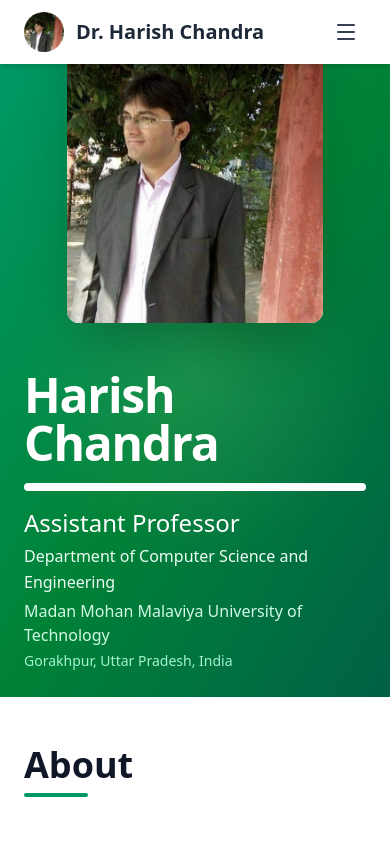
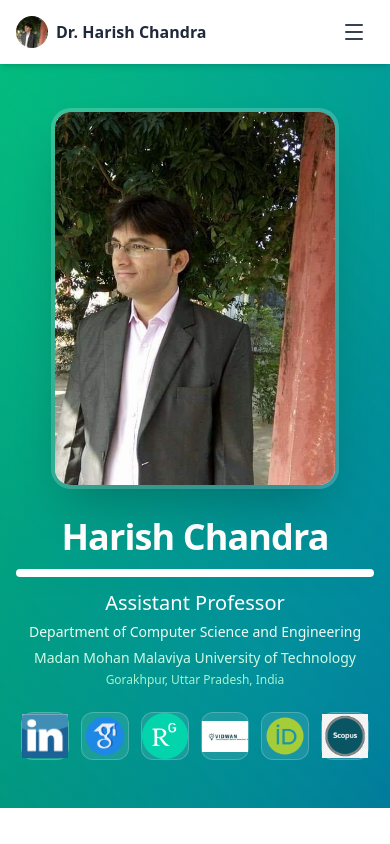
Before and after one commit to Gssprincesahu/Harishchandra, a React app in the folder frontend/: page / in a window 390 px wide. Shown: the top 844 px of the page. Built offline with nearby package versions, Linux system fonts and the light colour scheme; the HTML template or start-up script is replaced by a standard one.

Commit message:
mobile update

```diff
--- a/frontend/src/NavFoot/Navbar.jsx
+++ b/frontend/src/NavFoot/Navbar.jsx
@@ -29,17 +29,17 @@ export default function Navbar() {
         transition={{ duration: 0.5 }}
         className="fixed top-0 w-full z-40 bg-white shadow-md"
       >
-        <div className="flex items-center justify-between h-16 px-6">
+        <div className="flex items-center justify-between h-16 px-4 sm:px-6">
           {/* LEFT: Logo */}
           <div className="flex items-center shrink-0">
-            <div className="w-10 h-10 rounded-full overflow-hidden mr-3">
+            <div className="w-8 h-8 sm:w-10 sm:h-10 rounded-full overflow-hidden mr-2 sm:mr-3">
               <img
                 src="/Dr_Harish_Chandra.jpg"
                 alt="Dr. Harish Chandra"
                 className="w-full h-full object-cover"
               />
             </div>
-            <span className="text-xl font-semibold text-gray-800 whitespace-nowrap">
+            <span className="text-base sm:text-xl font-semibold text-gray-800">
               Dr. Harish Chandra
             </span>
           </div>
@@ -83,7 +83,7 @@ export default function Navbar() {
             animate={{ opacity: 1 }}
             exit={{ opacity: 0 }}
             transition={{ duration: 0.3 }}
-            className="lg:hidden fixed inset-0 z-50 bg-white bg-opacity-40"
+            className="lg:hidden fixed inset-0 z-50 bg-black bg-opacity-50"
             onClick={() => setIsOpen(false)}
           >
             <motion.aside
@@ -91,11 +91,11 @@ export default function Navbar() {
               animate={{ x: 0 }}
               exit={{ x: '-100%' }}
               transition={{ type: 'tween', duration: 0.3 }}
-              className="fixed left-0 top-0 bottom-0 w-[70%] bg-white shadow-lg"
+              className="fixed left-0 top-0 bottom-0 w-[75%] max-w-xs bg-white shadow-lg overflow-y-auto"
               onClick={(e) => e.stopPropagation()}
             >
-            <div className="p-6">
-              <div className="flex items-center mb-8 pb-4 border-b">
+            <div className="p-4 sm:p-6">
+              <div className="flex items-center mb-6 pb-4 border-b border-gray-200">
                 <div className="w-10 h-10 rounded-full overflow-hidden mr-3">
                   <img
                     src="/Dr_Harish_Chandra.jpg"
@@ -103,7 +103,7 @@ export default function Navbar() {
                     className="w-full h-full object-cover"
                   />
                 </div>
-                <span className="text-lg font-semibold">Dr. Satvik Vats</span>
+                <span className="text-base sm:text-lg font-semibold text-gray-800">Dr. Harish Chandra</span>
               </div>
 
               <nav className="space-y-2">
@@ -117,7 +117,7 @@ export default function Navbar() {
                     <Link
                       to={item.path}
                       onClick={() => setIsOpen(false)}
-                      className="block px-4 py-3 text-gray-700 hover:bg-green-600 hover:text-white rounded"
+                      className="block px-4 py-3 text-sm sm:text-base text-gray-700 hover:bg-green-600 hover:text-white rounded-md transition-colors duration-200"
                     >
                       {item.name}
                     </Link>
--- a/frontend/src/WebPages/HomePage/Herosection.jsx
+++ b/frontend/src/WebPages/HomePage/Herosection.jsx
@@ -9,26 +9,34 @@ import { motion } from 'framer-motion';
 
 function Herosection() {
   return (
-    <section className="h-[75vh] bg-linear-to-br from-emerald-600 via-green-700 to-emerald-800 relative overflow-hidden">
-        <div className="absolute inset-0 bg-[radial-gradient(circle_at_50%_50%,rgba(255,255,255,0.1),transparent_50%)]"></div>
+    <section className="min-h-fit md:h-[79vh] bg-linear-to-br from-emerald-500 via-teal-600 to-cyan-700 relative overflow-hidden">
+        {/* Animated gradient overlay */}
 
-        <div className="relative h-full max-w-6xl mx-auto px-6 flex items-center justify-center">
-          <div className="grid grid-cols-1 md:grid-cols-2 gap-12 items-center w-full">
+        <div className="absolute inset-0 bg-linear-to-tr from-emerald-600/30 via-transparent to-cyan-500/20"></div>
+
+        {/* Radial glow effect */}
+        <div className="absolute inset-0 bg-[radial-gradient(circle_at_30%_20%,rgba(16,185,129,0.3),transparent_50%),radial-gradient(circle_at_70%_80%,rgba(6,182,212,0.2),transparent_50%)]"></div>
+
+        {/* Subtle pattern overlay */}
+        <div className="absolute inset-0 opacity-10 bg-[repeating-linear-gradient(45deg,transparent,transparent_10px,rgba(255,255,255,0.05)_10px,rgba(255,255,255,0.05)_20px)]"></div>
+
+        <div className="relative h-full max-w-6xl mx-auto px-4 sm:px-6 py-12 md:py-0 md:flex md:items-center md:justify-center">
+          <div className="grid grid-cols-1 md:grid-cols-2 gap-8 md:gap-12 items-center w-full">
             <motion.div
               initial={{ opacity: 0, x: -50 }}
               animate={{ opacity: 1, x: 0 }}
               transition={{ duration: 0.8, delay: 0.2 }}
-              className="flex justify-center"
+              className="flex justify-center order-1 md:order-0"
             >
               <motion.div
-                whileHover={{ scale: 1.05 }}
+                whileHover={{ scale: 1.05, rotate: 1 }}
                 transition={{ duration: 0.3 }}
-                className="w-64 h-80 md:w-80 md:h-96 bg-white rounded-xl shadow-2xl overflow-hidden"
+                className="w-full max-w-70 aspect-3/4 sm:w-72 sm:h-96 md:w-80 md:h-96 bg-linear-to-br from-white to-emerald-50 rounded-2xl shadow-2xl overflow-hidden ring-4 ring-white/20 backdrop-blur-sm"
               >
                 <img
                   src={profPhoto}
                   alt="Dr. Harish Chandra"
-                  className="w-full h-full object-cover"
+                  className="w-full h-full object-cover object-top"
                 />
               </motion.div>
             </motion.div>
@@ -37,14 +45,14 @@ function Herosection() {
               initial={{ opacity: 0, x: 50 }}
               animate={{ opacity: 1, x: 0 }}
               transition={{ duration: 0.8, delay: 0.4 }}
-              className="space-y-4 text-left md:text-left"
+              className="space-y-3 sm:space-y-4 text-center md:text-left order-2 md:order-0"
             >
-              <div className="space-y-4">
+              <div className="space-y-3 sm:space-y-4">
                 <motion.h1
                   initial={{ opacity: 0, y: 20 }}
                   animate={{ opacity: 1, y: 0 }}
                   transition={{ duration: 0.6, delay: 0.6 }}
-                  className="text-5xl md:text-6xl font-bold text-white tracking-tight hover:text-emerald-100 transition-colors duration-300 cursor-default"
+                  className="text-4xl sm:text-5xl md:text-6xl font-bold text-white tracking-tight hover:text-emerald-100 transition-colors duration-300 cursor-default"
                 >
                   Harish Chandra
                 </motion.h1>
@@ -52,7 +60,7 @@ function Herosection() {
                   initial={{ width: 0 }}
                   animate={{ width: '100%' }}
                   transition={{ duration: 0.8, delay: 0.8 }}
-                  className="h-2 bg-white rounded-full"
+                  className="h-2 bg-white rounded-full shadow-lg"
                 ></motion.div>
               </div>
 
@@ -60,13 +68,13 @@ function Herosection() {
                 initial={{ opacity: 0 }}
                 animate={{ opacity: 1 }}
                 transition={{ duration: 0.6, delay: 1 }}
-                className="space-y-1"
+                className="space-y-1 sm:space-y-1.5"
               >
                 <motion.p
                   initial={{ opacity: 0, y: 10 }}
                   animate={{ opacity: 1, y: 0 }}
                   transition={{ delay: 1.1 }}
-                  className="text-2xl md:text-2xl text-white font-light"
+                  className="text-xl sm:text-2xl md:text-2xl text-white font-light"
                 >
                   Assistant Professor
                 </motion.p>
@@ -74,7 +82,7 @@ function Herosection() {
                   initial={{ opacity: 0, y: 10 }}
                   animate={{ opacity: 1, y: 0 }}
                   transition={{ delay: 1.2 }}
-                  className="text-base md:text-lg text-emerald-50 leading-relaxed"
+                  className="text-sm sm:text-base md:text-lg text-emerald-50 leading-relaxed"
                 >
                   Department of Computer Science and Engineering
                 </motion.p>
@@ -82,7 +90,7 @@ function Herosection() {
                   initial={{ opacity: 0, y: 10 }}
                   animate={{ opacity: 1, y: 0 }}
                   transition={{ delay: 1.3 }}
-                  className="text-base md:text-lg text-emerald-100"
+                  className="text-sm sm:text-base md:text-lg text-emerald-100"
                 >
                   Madan Mohan Malaviya University of Technology
                 </motion.p>
@@ -90,18 +98,18 @@ function Herosection() {
                   initial={{ opacity: 0, y: 10 }}
                   animate={{ opacity: 1, y: 0 }}
                   transition={{ delay: 1.4 }}
-                  className="text-sm md:text-base text-emerald-200"
+                  className="text-xs sm:text-sm md:text-base text-emerald-200"
                 >
                   Gorakhpur, Uttar Pradesh, India
                 </motion.p>
               </motion.div>
 
-              <div className="flex gap-6 pt-4">
+              <div className="flex flex-wrap justify-center md:justify-start gap-3 sm:gap-4 pt-3 sm:pt-4">
                 <a
                   href="https://www.linkedin.com/in/harish-chandra-1335086a/?originalSubdomain=in"
                   target="_blank"
                   rel="noopener noreferrer"
-                  className="w-14 h-14 flex items-center justify-center transition-all duration-300 hover:scale-110"
+                  className="w-12 h-12 md:w-14 md:h-14 flex items-center justify-center bg-white/10 backdrop-blur-md rounded-xl border border-white/20 transition-all duration-300 hover:scale-110 hover:bg-white/20 hover:shadow-xl"
                   aria-label="LinkedIn"
                 >
                   <img src={linkedinLogo} alt="LinkedIn" className="w-full h-full object-contain" />
@@ -110,7 +118,7 @@ function Herosection() {
                   href="https://scholar.google.com/citations?user=VeAyaAgAAAAJ&hl=en"
                   target="_blank"
                   rel="noopener noreferrer"
-                  className="w-14 h-14 flex items-center justify-center transition-all duration-300 hover:scale-110"
+                  className="w-12 h-12 md:w-14 md:h-14 flex items-center justify-center bg-white/10 backdrop-blur-md rounded-xl border border-white/20 transition-all duration-300 hover:scale-110 hover:bg-white/20 hover:shadow-xl"
                   aria-label="Google Scholar"
                 >
                   <img src={googleScholarLogo} alt="Google Scholar" className="w-full h-full object-contain" />
@@ -119,7 +127,7 @@ function Herosection() {
                   href="https://www.researchgate.net/profile/Harish-Chandra-4"
                   target="_blank"
                   rel="noopener noreferrer"
-                  className="w-14 h-14 flex items-center justify-center transition-all duration-300 hover:scale-110"
+                  className="w-12 h-12 md:w-14 md:h-14 flex items-center justify-center bg-white/10 backdrop-blur-md rounded-xl border border-white/20 transition-all duration-300 hover:scale-110 hover:bg-white/20 hover:shadow-xl"
                   aria-label="Research Gate"
                 >
                   <img src={researchGateLogo} alt="Research Gate" className="w-full h-full object-contain" />
@@ -128,7 +136,7 @@ function Herosection() {
                   href="https://vidwan.inflibnet.ac.in/profile/142799"
                   target="_blank"
                   rel="noopener noreferrer"
-                  className="w-14 h-14 flex items-center justify-center transition-all duration-300 hover:scale-110"
+                  className="w-12 h-12 md:w-14 md:h-14 flex items-center justify-center bg-white/10 backdrop-blur-md rounded-xl border border-white/20 transition-all duration-300 hover:scale-110 hover:bg-white/20 hover:shadow-xl"
                   aria-label="Vidwan"
                 >
                   <img src={vidwanLogo} alt="Vidwan" className="w-full h-full object-contain" />
@@ -137,7 +145,7 @@ function Herosection() {
                   href="https://orcid.org/0000-0001-5232-6043"
                   target="_blank"
                   rel="noopener noreferrer"
-                  className="w-14 h-14 flex items-center justify-center transition-all duration-300 hover:scale-110"
+                  className="w-12 h-12 md:w-14 md:h-14 flex items-center justify-center bg-white/10 backdrop-blur-md rounded-xl border border-white/20 transition-all duration-300 hover:scale-110 hover:bg-white/20 hover:shadow-xl"
                   aria-label="ORCID"
                 >
                   <img src={orcidLogo} alt="ORCID" className="w-full h-full object-contain" />
@@ -146,7 +154,7 @@ function Herosection() {
                   href="https://www.scopus.com/authid/detail.uri?authorId=57224648437"
                   target="_blank"
                   rel="noopener noreferrer"
-                  className="w-14 h-14 flex items-center justify-center transition-all duration-300 hover:scale-110"
+                  className="w-12 h-12 md:w-14 md:h-14 flex items-center justify-center bg-white/10 backdrop-blur-md rounded-xl border border-white/20 transition-all duration-300 hover:scale-110 hover:bg-white/20 hover:shadow-xl"
                   aria-label="Scopus"
                 >
                   <img src={scopusLogo} alt="Scopus" className="w-full h-full object-contain" />
```
Also changed, not shown: frontend/src/NavFoot/Footer.jsx (+35 -12 lines).
